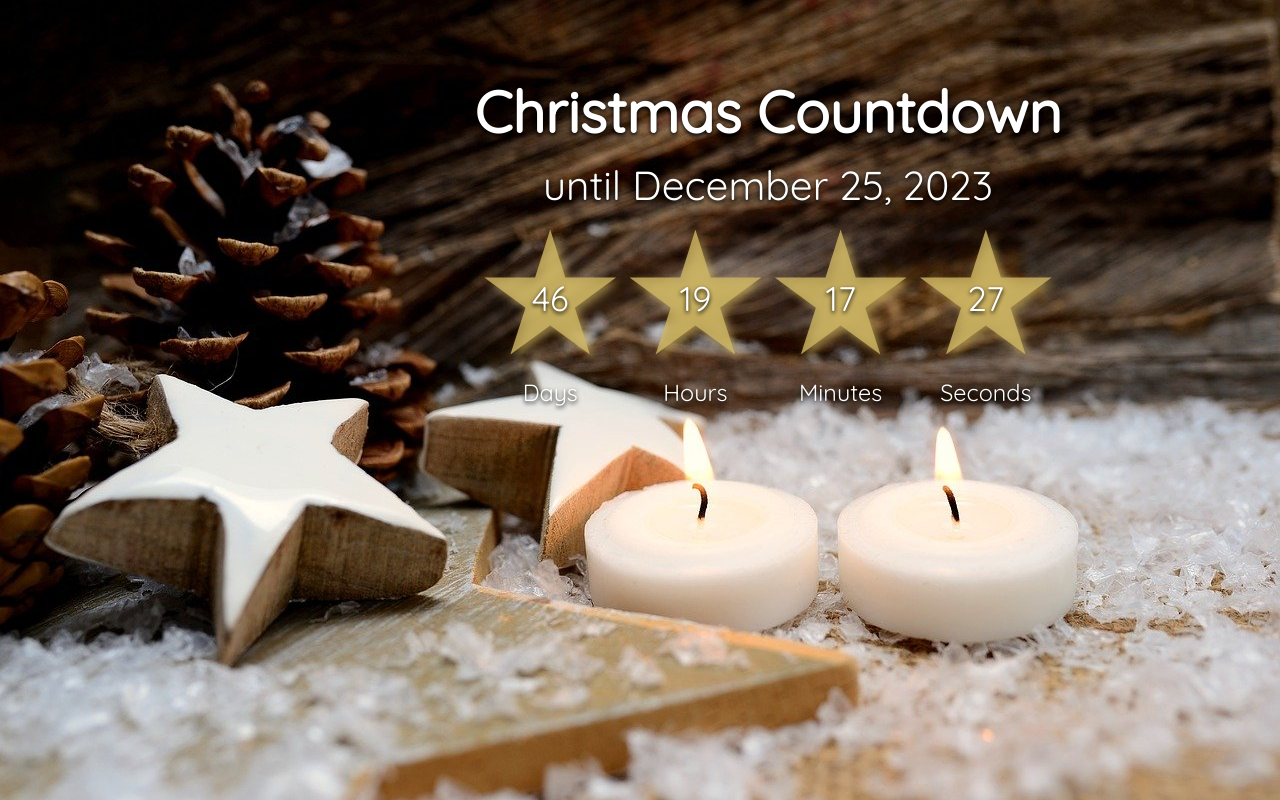
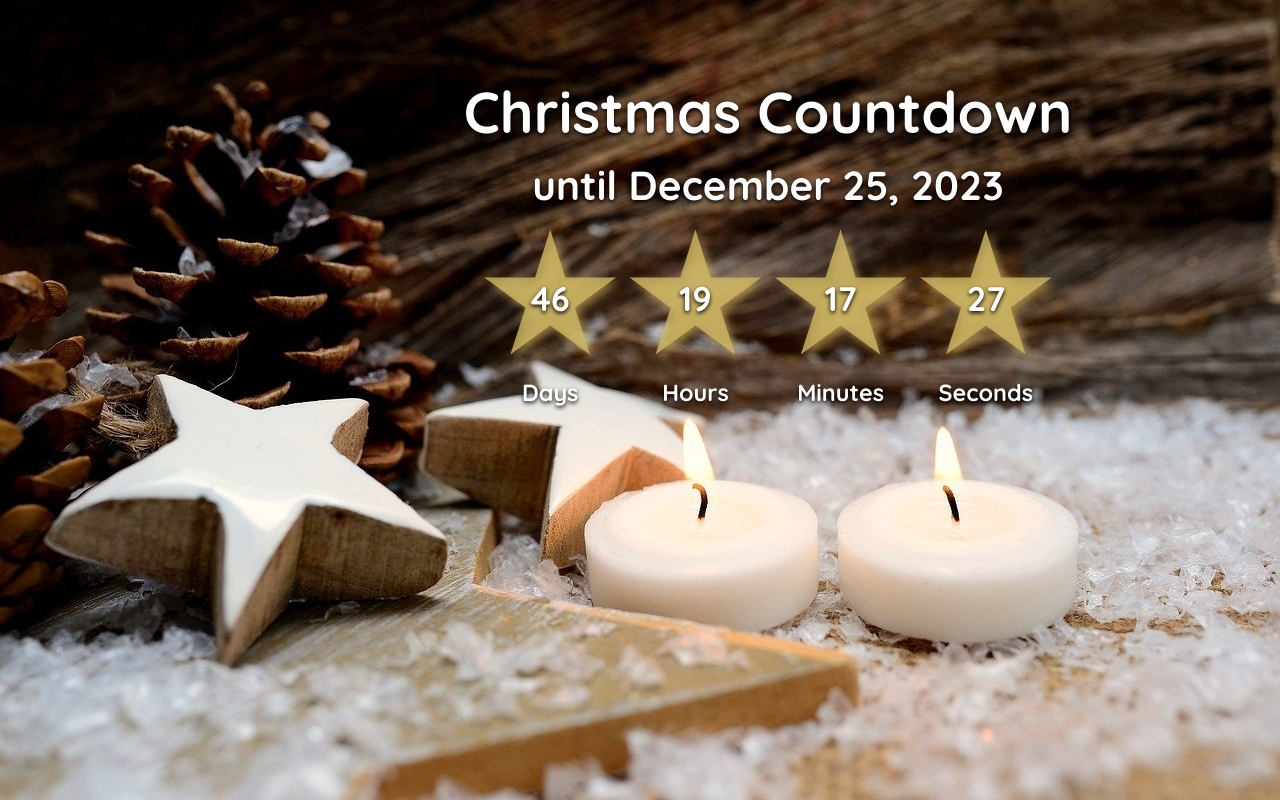
Before and after one commit to CarolaZapp/Christmas-Countdown_2023, a plain HTML site: page index.html in a window 1280 px wide. Shown: the top 800 px of the page. Drawn offline with Linux system fonts and the light colour scheme.

Commit message:
update fonts

```diff
--- a/style.css
+++ b/style.css
@@ -11,6 +11,19 @@
        url('../fonts/quicksand-v31-latin-regular.ttf') format('truetype'), /* Chrome 4+, Firefox 3.5+, IE 9+, Safari 3.1+, iOS 4.2+, Android Browser 2.2+ */
        url('../fonts/quicksand-v31-latin-regular.svg#Quicksand') format('svg'); /* Legacy iOS */
 }
+/* quicksand-700 - latin */
+@font-face {
+  font-display: swap; /* Check https://developer.mozilla.org/en-US/docs/Web/CSS/@font-face/font-display for other options. */
+  font-family: 'Quicksand';
+  font-style: normal;
+  font-weight: 700;
+  src: url('../fonts/quicksand-v31-latin-700.eot'); /* IE9 Compat Modes */
+  src: url('../fonts/quicksand-v31-latin-700.eot?#iefix') format('embedded-opentype'), /* IE6-IE8 */
+       url('../fonts/quicksand-v31-latin-700.woff2') format('woff2'), /* Chrome 36+, Opera 23+, Firefox 39+, Safari 12+, iOS 10+ */
+       url('../fonts/quicksand-v31-latin-700.woff') format('woff'), /* Chrome 5+, Firefox 3.6+, IE 9+, Safari 5.1+, iOS 5+ */
+       url('../fonts/quicksand-v31-latin-700.ttf') format('truetype'), /* Chrome 4+, Firefox 3.5+, IE 9+, Safari 3.1+, iOS 4.2+, Android Browser 2.2+ */
+       url('../fonts/quicksand-v31-latin-700.svg#Quicksand') format('svg'); /* Legacy iOS */
+}
 
 * {
   box-sizing: border-box;
@@ -21,7 +34,6 @@
 body, html {
   height: 100%;
   font-family: "Quicksand", sans-serif;
-  font-weight: 400;
 }
 
 .bg-image {
@@ -34,6 +46,7 @@ body, html {
 
 .bg-text {
   color: white;
+  font-weight: 700;
   position: absolute;
   top: 10%;
   left: 50%;
```
Also changed, not shown: fonts/quicksand-v31-latin-700.ttf (added), fonts/quicksand-v31-latin-700.woff (added), fonts/quicksand-v31-latin-700.woff2 (added), 2 other files.
